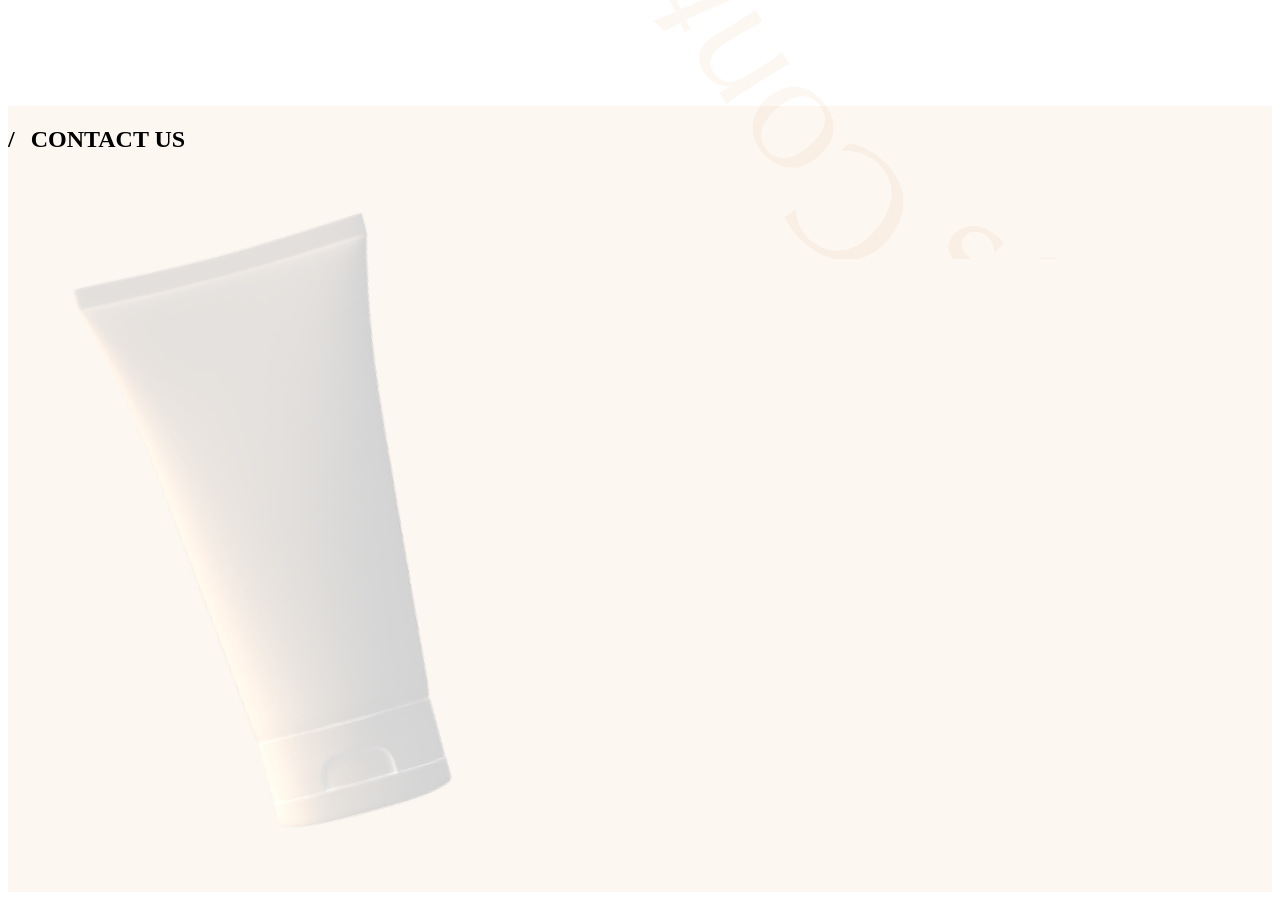
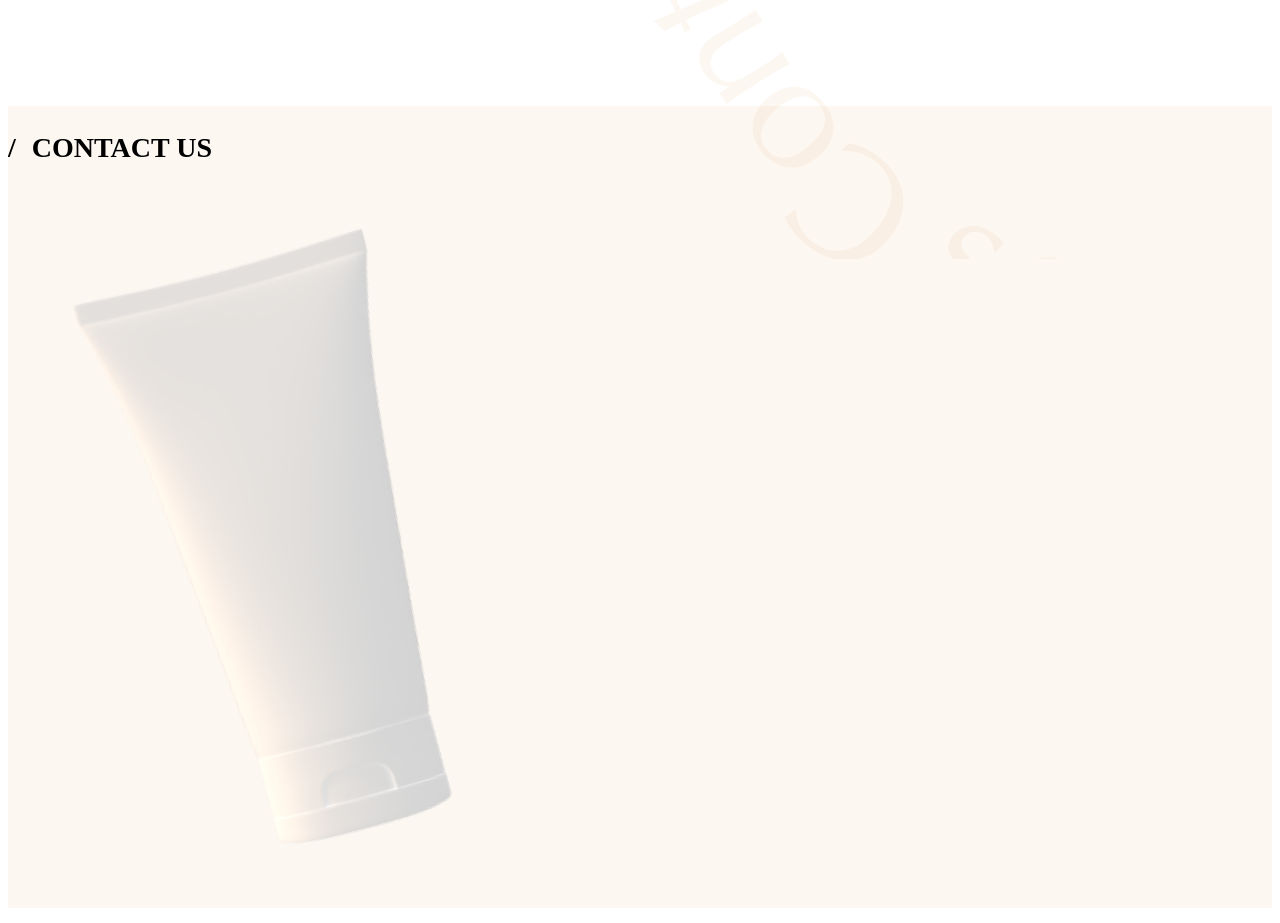
Before and after one commit to edenhsia/bst, a Vue app: page / in a window 1280 px wide. Shown: the part 1036-1959 px from the top of the page. Built offline with nearby package versions, Linux system fonts and the light colour scheme; the HTML template or start-up script is replaced by a standard one.

Commit message:
fix section-title default style

```diff
--- a/src/components/SectionContact.vue
+++ b/src/components/SectionContact.vue
@@ -41,6 +41,10 @@ export default {
     @apply lg:content-[''] lg:w-[19.1875rem] lg:border-t lg:border-primary;
   }
 
+  .section-title {
+    @apply text-xl leading-[1.625rem] md:text-[1.75rem] md:leading-[2.275rem];
+  }
+
   .contact-product {
     @apply relative z-10 lg:!max-w-[35.75rem] lg:-my-3;
   }
--- a/src/components/SectionTitle.vue
+++ b/src/components/SectionTitle.vue
@@ -1,5 +1,5 @@
 <template>
-  <h2 class="section-title text-h2">
+  <h2 class="section-title text-h3">
     {{ title }}
   </h2>
 </template>
```
